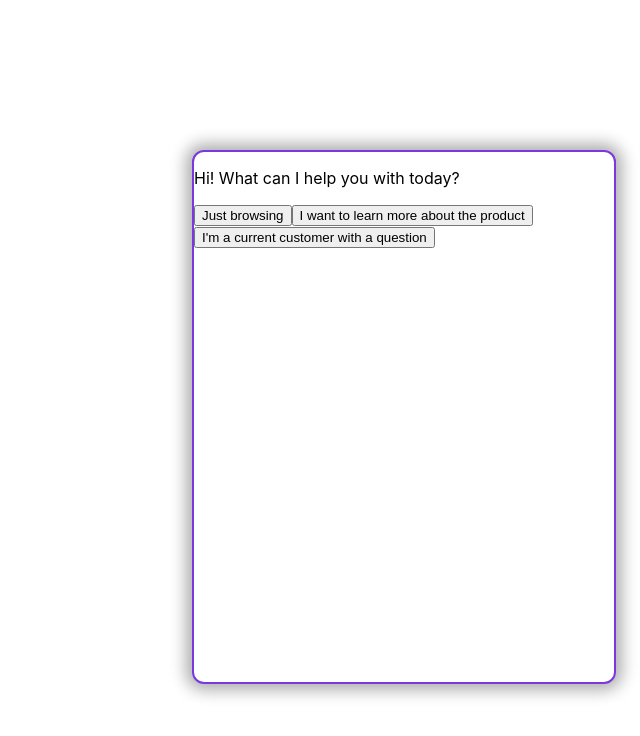
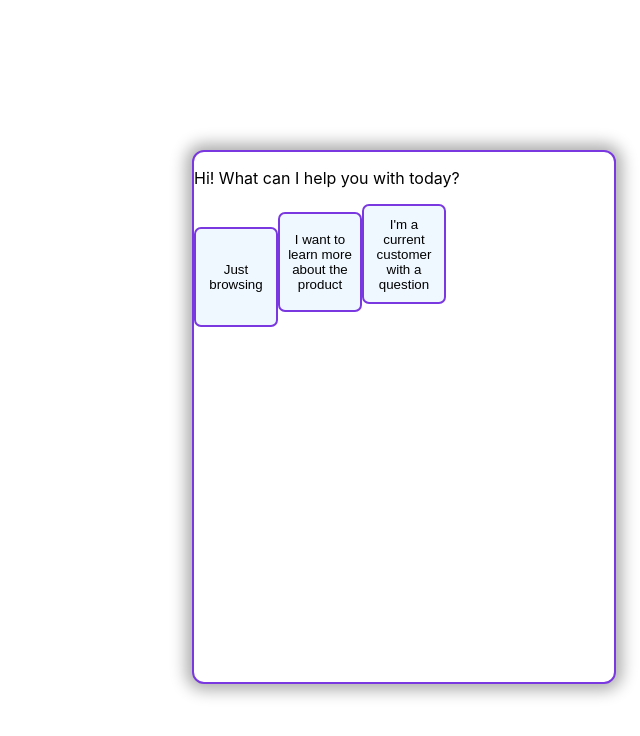
Before and after one commit to stkirk/intercom-clone, a React (Create React App) app: page / in a window 1280 px wide. Shown: the top 736 px of the page, without its empty margins (640-1280 px from the left). Built offline with nearby package versions, Linux system fonts and the light colour scheme.

Commit message:
prop drilled userSelectionHandler, broke down ChatMessage into subcomponent, highlighted selected response

```diff
--- a/src/App.css
+++ b/src/App.css
@@ -10,3 +10,18 @@
   overflow: hidden;
   box-shadow: 0px 0px 16px 6px rgba(0, 0, 0, 0.33);
 }
+
+/* user reponse buttons */
+.userResponse {
+  width: 20%;
+  height: 100px;
+  background-color: aliceblue;
+  border-radius: 7px;
+  border: 2px solid #7a39e0;
+}
+
+.selected {
+  background-color: #7a39e0;
+  border: 2px solid aliceblue;
+  color: aliceblue;
+}
--- a/src/components/SupportChatBot/ChatMessage.js
+++ b/src/components/SupportChatBot/ChatMessage.js
@@ -1,22 +1,16 @@
 import React from "react";
+import UserResponse from "./UserResponse";
 
-const ChatMessage = ({ message }) => {
-  const handleSelection = (e) => {
-    console.log(e.target.name, e.target.value);
-  };
+const ChatMessage = ({ message, userSelectionHandler }) => {
   return (
     <div>
       <p className="botMessage">{message.text}</p>
       {message.responseOptions.map((option) => (
-        <button
+        <UserResponse
           key={option.text}
-          className="userResponse"
-          name={option.name}
-          value={option.value}
-          onClick={handleSelection}
-        >
-          {option.text}
-        </button>
+          option={option}
+          userSelectionHandler={userSelectionHandler}
+        />
       ))}
     </div>
   );
--- a/src/components/SupportChatBot/ChatMessageEngine.js
+++ b/src/components/SupportChatBot/ChatMessageEngine.js
@@ -19,10 +19,18 @@ const ChatMessageEngine = () => {
   const initialMessage = messageData.initialMessage;
   const [chatMessages, setChatMessages] = useState([initialMessage]);
 
+  const userSelectionHandler = (event) => {
+    console.log(event.target.name, event.target.value);
+  };
+
   return (
     <div>
       {chatMessages.map((message) => (
-        <ChatMessage key={message.messageId} message={message} />
+        <ChatMessage
+          key={message.messageId}
+          message={message}
+          userSelectionHandler={userSelectionHandler}
+        />
       ))}
     </div>
   );
--- /dev/null
+++ b/src/components/SupportChatBot/UserResponse.js
@@ -0,0 +1,23 @@
+import React, { useState } from "react";
+
+const UserResponse = ({ option, userSelectionHandler }) => {
+  const [selected, setSelected] = useState(false);
+  const selectionHelper = (e) => {
+    setSelected(true);
+    userSelectionHandler(e);
+  };
+
+  return (
+    <button
+      key={option.text}
+      className={`userResponse ${selected ? "selected" : ""}`}
+      name={option.name}
+      value={option.value}
+      onClick={selectionHelper}
+    >
+      {option.text}
+    </button>
+  );
+};
+
+export default UserResponse;
```
